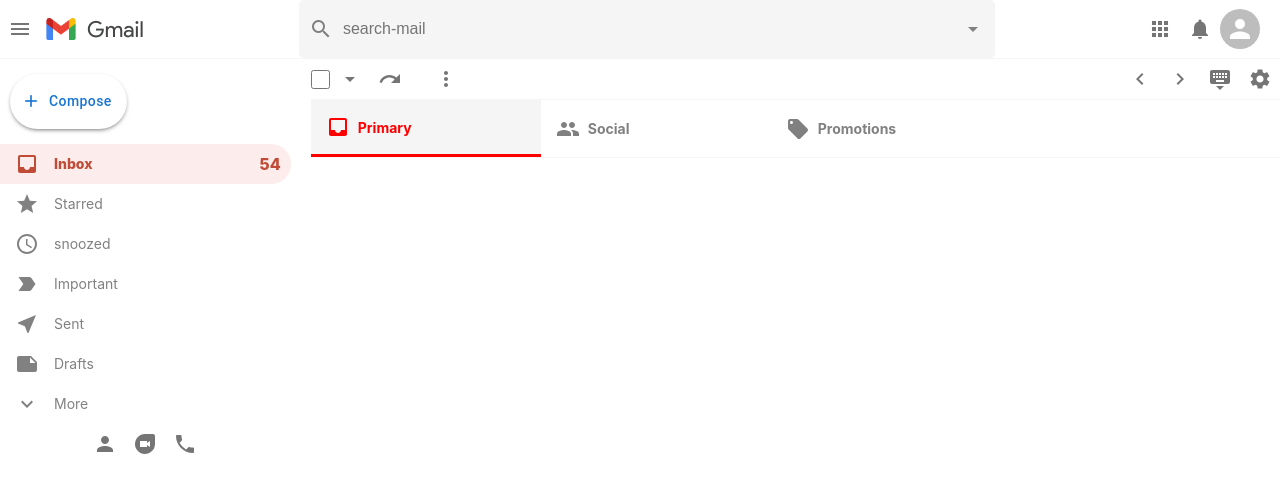
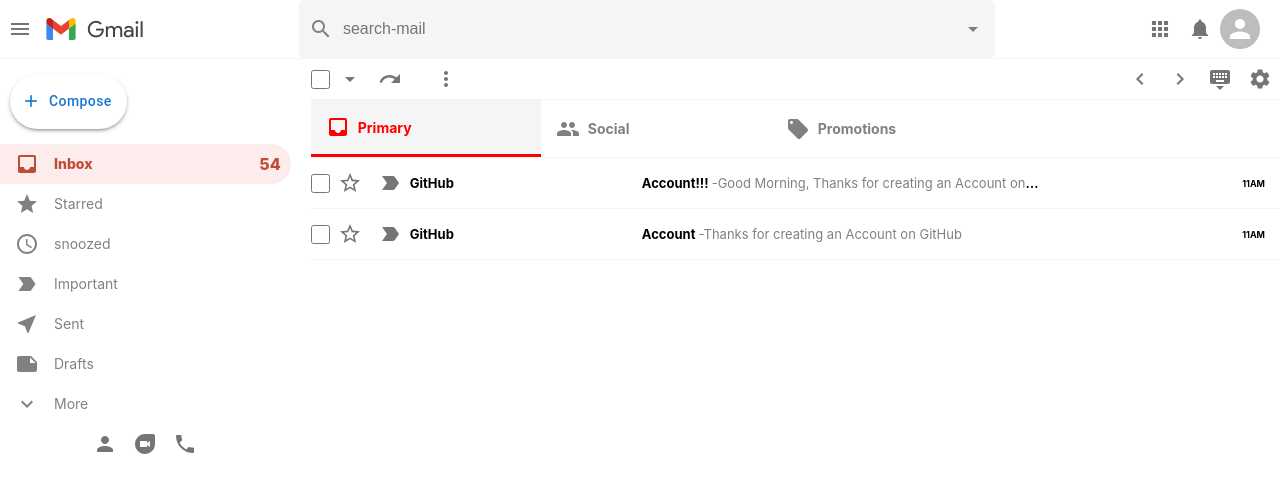
Before and after one commit to rohitverma0234/Gmail-clone, a React (Create React App) app: page / in a window 1280 px wide. Shown: the top 492 px of the page. Built offline with nearby package versions, Linux system fonts and the light colour scheme.

Commit message:
EmailList-Part-2

```diff
--- a/src/EmailList.js
+++ b/src/EmailList.js
@@ -3,6 +3,7 @@
 import { ArrowDropDown, ChevronLeft, ChevronRight, Inbox, KeyboardHide, LocalOffer, MoreVert, People, Redo, Settings } from '@mui/icons-material';
 import { IconButton } from '@mui/material';
 import Section from './Section';
+import EmailRow from './EmailRow';
 
 const EmailList = () => {
   return (
@@ -32,6 +33,11 @@
         <Section Icon={LocalOffer} title="Promotions" color="green"/>
         </div>
 
+        <div className='emialList__list'>
+        <EmailRow title="GitHub" subject="Account!!!" description="Good Morning, Thanks for creating an Account on GitHub" time="11AM"/>
+        <EmailRow title="GitHub" subject="Account" description="Thanks for creating an Account on GitHub" time="11AM"/>
+        </div>
+
     </div>
   )
 }
--- /dev/null
+++ b/src/EmailRow.css
@@ -0,0 +1,50 @@
+.emailRow > .emailRow__options{
+    display: flex;
+    align-items: center;
+}
+
+.emailRow{
+    display: flex;
+    align-items: center;
+    height: 50px;
+    border-bottom: 1px solid whitesmoke;
+    cursor: pointer;
+    z-index: 999;
+}
+
+.emailRow:hover{
+    border-top: 1px solid whitesmoke;
+    box-shadow: 0px 4px 4px -2px rgba(0, 0, 0, 0.24) ;
+}
+
+.emailRow__message{
+    display: flex;
+    flex:0.8;
+    align-items: center;
+    font-size: 13px;
+}
+
+.emailRow__message > h4{
+    width: 400px;
+    white-space: nowrap;
+    overflow: hidden;
+    text-overflow: ellipsis;
+    padding-left: 5px;
+    padding-left: 5px;
+}
+
+.emailRow__title{
+    font-size: 13px;
+    flex:0.3;
+}
+
+.emailRow__time{
+    padding-right: 15px;
+    font-size: 9px;
+    font-weight: bold;
+}
+
+.emailRow__description{
+    font-weight: 400;
+    color: gray;
+}
--- /dev/null
+++ b/src/EmailRow.js
@@ -0,0 +1,37 @@
+import { LabelImportantOutlined, StarBorderOutlined } from "@mui/icons-material";
+import { IconButton } from "@mui/material";
+import React from "react";
+import "./EmailRow.css"
+
+const EmailRow = ({id, title, subject, description,time}) => {
+  return <div className="emailRow">
+
+  <div className="emailRow__options">
+  <input type='checkbox' className='checkbox'/>
+  <IconButton>
+  <StarBorderOutlined/>
+  </IconButton>
+  <IconButton>
+  <LabelImportantOutlined/>
+  </IconButton>
+  </div>
+
+  <h3 className="emailRow__title">
+  {title}
+  </h3>
+
+  <div className="emailRow__message">
+  <h4>{subject} {" "}
+  <span className="emailRow__description">-{description}</span>
+  </h4>
+
+  </div>
+
+  <div className="emailRow__time">
+  {time}
+  </div>
+
+  </div>;
+};
+
+export default EmailRow;
--- a/src/Section.js
+++ b/src/Section.js
@@ -5,11 +5,11 @@
   return (
     <div className={`section ${selected ? "section--active" : "" }`}
     style={{borderBottom: `3px solid ${color}`,
-            color:`${selected ? `${color}` : ""}`}}>
+            color:`${selected ? `${color}` : "" }`}}>
         <Icon/>
         <h4>{title}</h4>
     </div>
   )
 }
 
-export default Section
+export default Section;
```
